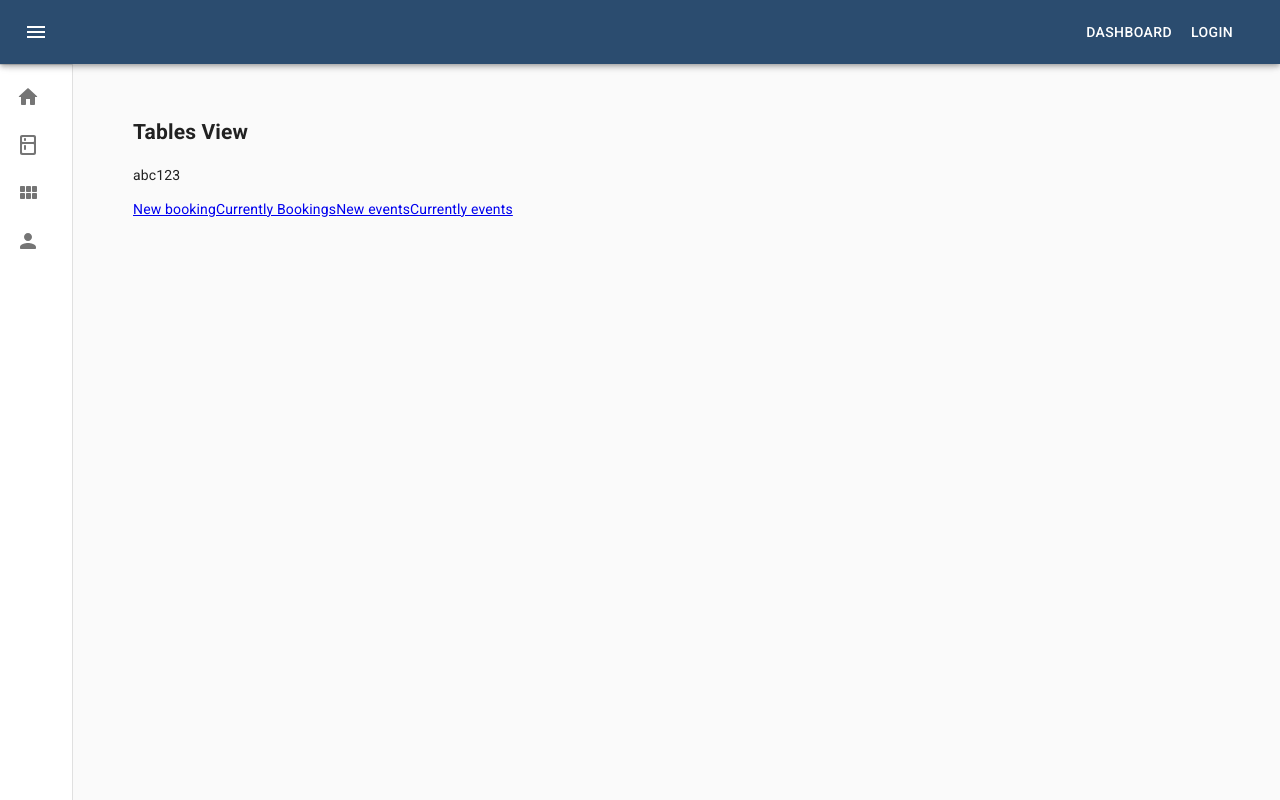
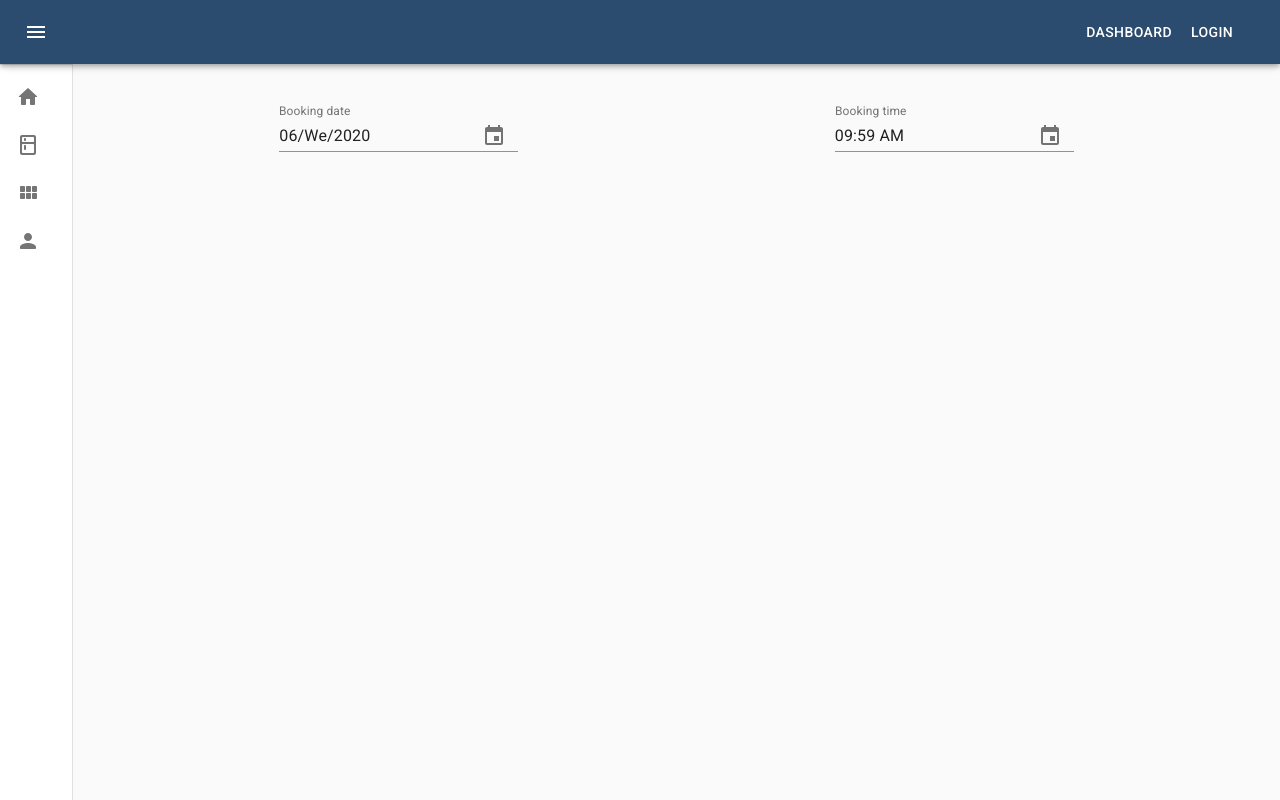
Before and after one commit to rafal-szymanko/react-pizzeria-portal, a React (Create React App) app: page /tables in a window 1280 px wide. Built offline with nearby package versions, Linux system fonts and the light colour scheme.

Commit message:
Add content to Waiter and Tables components

```diff
--- a/src/components/views/Tables/Tables.js
+++ b/src/components/views/Tables/Tables.js
@@ -1,21 +1,51 @@
+import 'date-fns';
 import React from 'react';
-import styles from './Tables.module.scss';
-import {Link} from 'react-router-dom';
+import Grid from '@material-ui/core/Grid';
+import MomentUtils from '@date-io/moment';
+import {
+  MuiPickersUtilsProvider,
+  KeyboardTimePicker,
+  KeyboardDatePicker,
+} from '@material-ui/pickers';
 
-const id = 'abc123';
 
-const Tables = () => (
-  <div className={styles.component}>
-    <h2>Tables View</h2>
-    <p>{id}</p>
+export default function Tables() {
+  // The first commit of Material-UI
+  const [selectedDate, setSelectedDate] = React.useState(new Date());
+
+  const handleDateChange = (date) => {
+    setSelectedDate(date);
+  };
+
+  return (
     <div>
-      <Link to={`tables/booking/new`}>New booking</Link>
-      <Link to={`tables/booking/${id}`}>Currently Bookings</Link>
-      <Link to={`tables/events/new`}>New events</Link>
-      <Link to={`tables/events/${id}`}>Currently events</Link>
+      <MuiPickersUtilsProvider utils={MomentUtils}>
+        <Grid container justify="space-around">
+          <KeyboardDatePicker
+            disableToolbar
+            variant="inline"
+            format="MM/dd/yyyy"
+            margin="normal"
+            id="date-picker-inline"
+            label="Booking date"
+            value={selectedDate}
+            onChange={handleDateChange}
+            KeyboardButtonProps={{
+              'aria-label': 'change date',
+            }}
+          />
+          <KeyboardTimePicker
+            margin="normal"
+            id="time-picker"
+            label="Booking time"
+            value={selectedDate}
+            onChange={handleDateChange}
+            KeyboardButtonProps={{
+              'aria-label': 'change time',
+            }}
+          />
+        </Grid>
+      </MuiPickersUtilsProvider>
     </div>
-
-  </div>
-);
-
-export default Tables;
+  );
+}
--- a/src/components/views/Waiter/Waiter.js
+++ b/src/components/views/Waiter/Waiter.js
@@ -7,6 +7,8 @@ import TableHead from '@material-ui/core/TableHead';
 import TableRow from '@material-ui/core/TableRow';
 import Paper from '@material-ui/core/Paper';
 import Button from '@material-ui/core/Button';
+
+import {Link} from 'react-router-dom';
 
 const demoContent = [
   {id: '1', status: 'free', order: null},
@@ -23,12 +25,12 @@ const renderActions = status => {
       return (
         <>
           <Button>thinking</Button>
-          <Button>new order</Button>
+          <Button component={Link} to={'waiter/order/new'}>new order</Button>
         </>
       );
     case 'thinking':
       return (
-        <Button>new order</Button>
+        <Button component={Link} to={'waiter/order/new'}>new order</Button>
       );
     case 'ordered':
       return (
```
Also changed, not shown: 1 other file (tests, documents, lock files or other folders).
